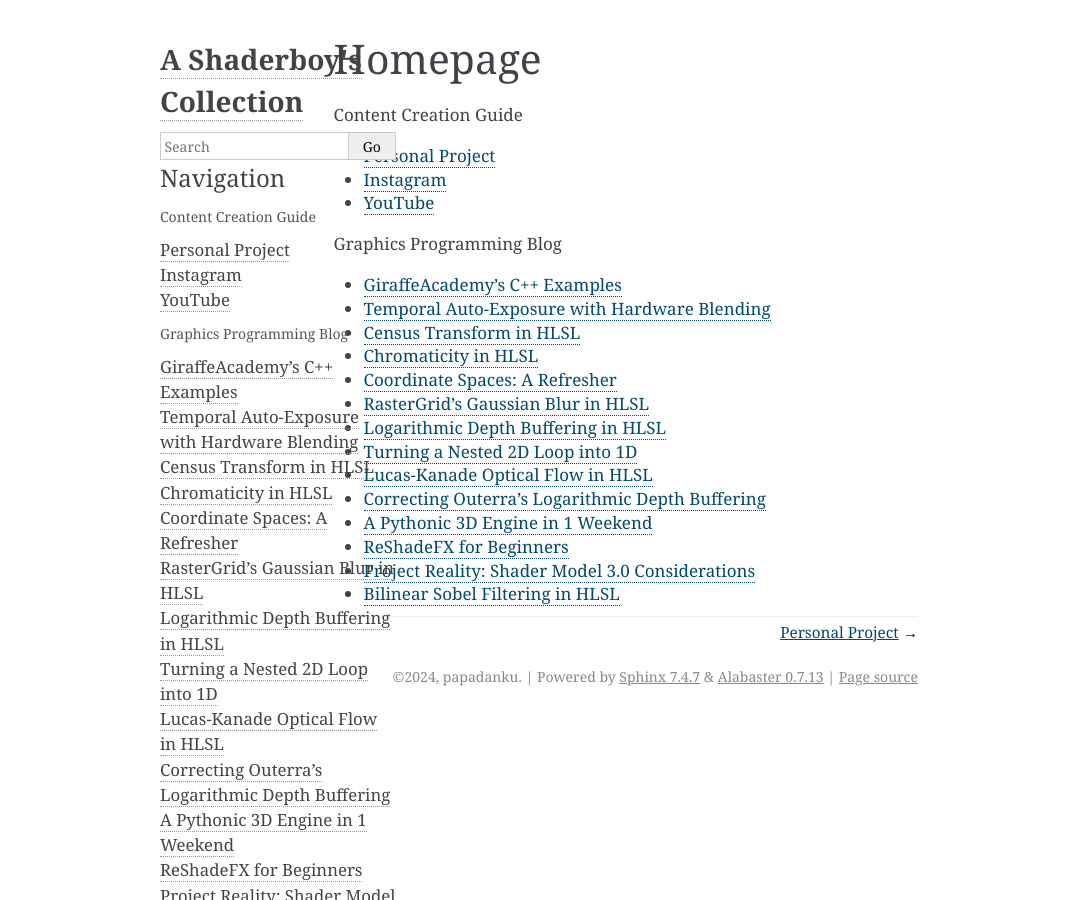
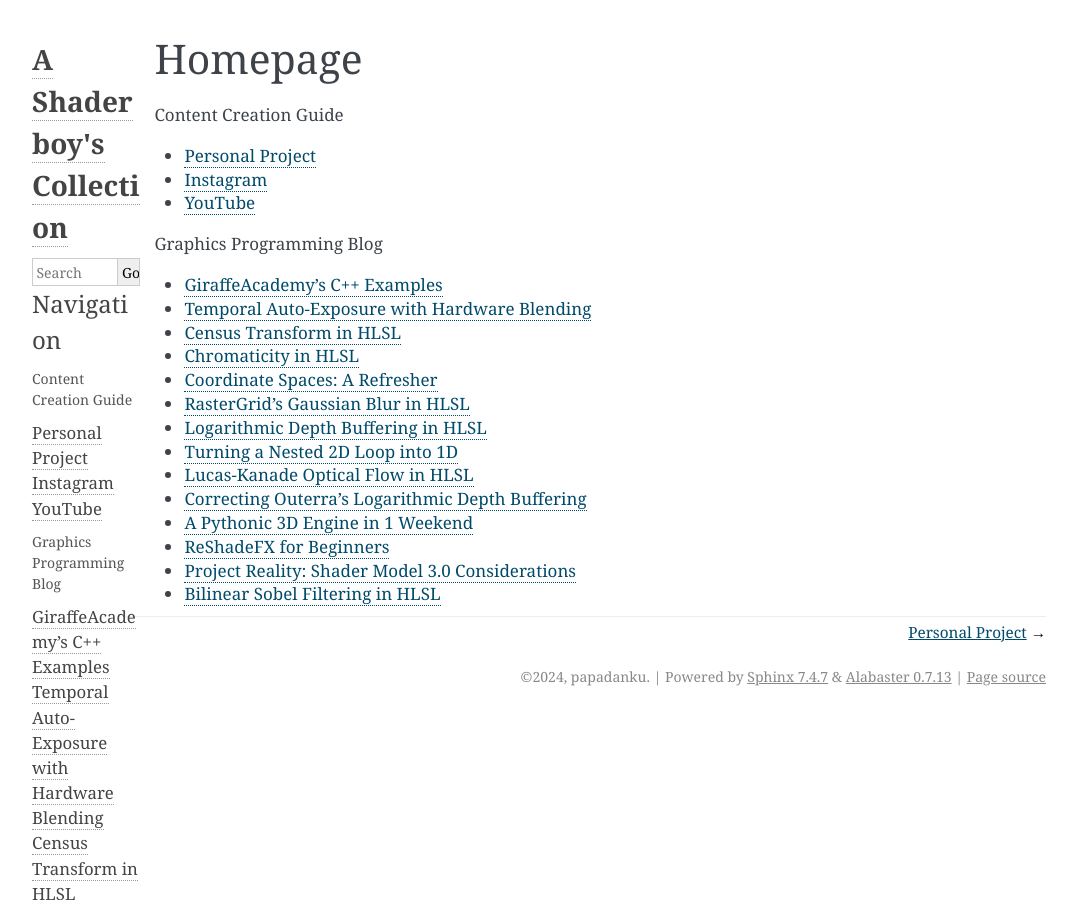
Before and after one commit to papadanku/papadanku.github.io, a Sphinx documentation site: the page built from doc/index.rst, in a window 1280 px wide. Shown: the whole page, without its empty margins (106-1182 px from the left). Built offline with Sphinx 7.4.7, drawn with Linux system fonts in a browser that asks for light colours.

Commit message:
Update conf.py

```diff
--- a/doc/conf.py
+++ b/doc/conf.py
@@ -36,6 +36,6 @@ html_sidebars = {
 html_theme_options = {
     'fixed_sidebar': 'true',
     'show_relbar_bottom': 'true',
-    'page_width': '60%',
-    'sidebar_width': '20%'
+    'page_width': '80%',
+    'sidebar_width': '10%'
 }
```
